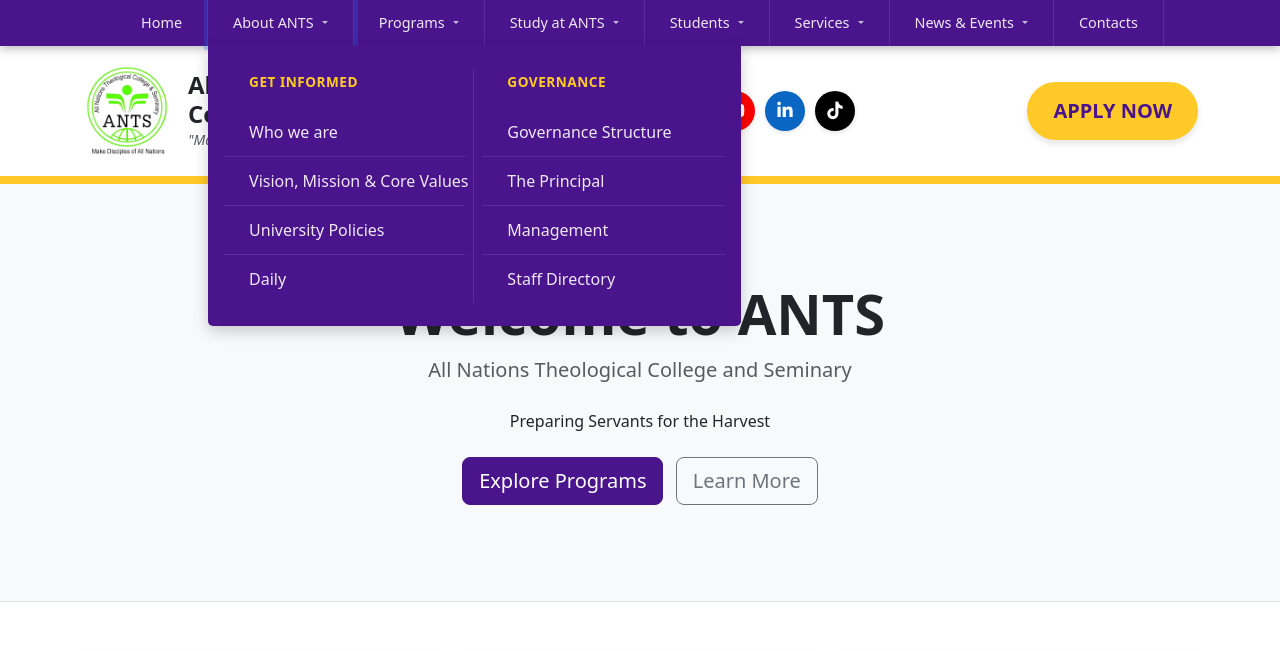
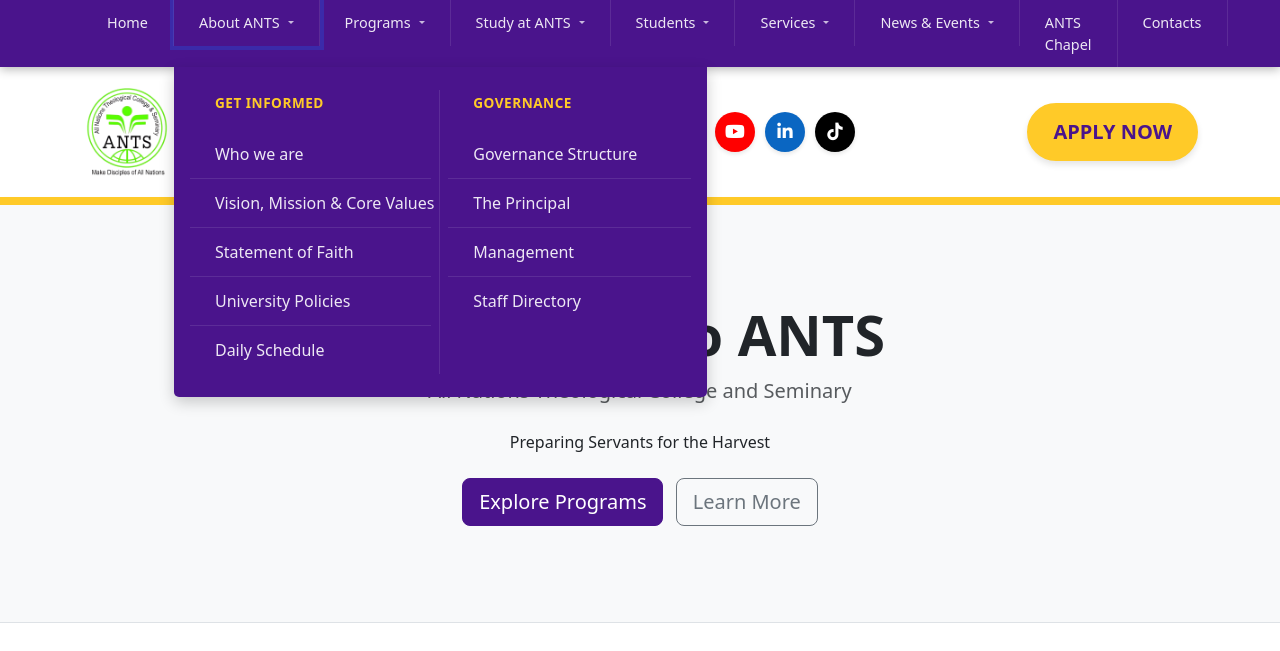
Before and after one commit to Makobi5/ANTS-Website, a Django app: page / in a window 1280 px wide, after a click on "About ANTS". Shown: the top 651 px of the page. Run offline with Django 5.2, Linux system fonts and the light colour scheme.

Commit message:
Improved on indentation and added missing important links in the header

```diff
--- a/templates/base.html
+++ b/templates/base.html
@@ -8,46 +8,54 @@
 
     <!-- Bootstrap 5 CSS -->
     <link href="https://cdn.jsdelivr.net/npm/bootstrap@5.3.0/dist/css/bootstrap.min.css" rel="stylesheet">
-    <!-- FontAwesome for Social Icons -->
-    <!-- FontAwesome 6.5.2 (Includes the new X logo) -->
+
+    <!-- FontAwesome 6.5.2 (For Icons) -->
     <link rel="stylesheet" href="https://cdnjs.cloudflare.com/ajax/libs/font-awesome/6.5.2/css/all.min.css">
+
     <!-- Custom CSS -->
     <link rel="stylesheet" href="{% static 'css/style.css' %}">
 </head>
+
 <body class="d-flex flex-column min-vh-100">
 
-    <!-- 1. Top Navigation Bar (Menu Only) -->
+    <!-- ============================================ -->
+    <!-- 1. TOP NAVIGATION BAR (Sticky Menu)          -->
+    <!-- ============================================ -->
     <nav class="navbar navbar-expand-lg top-navbar sticky-top">
         <div class="container">
-            <!-- Mobile Toggle Button -->
+
+            <!-- Mobile Toggle Button (Hamburger Menu) -->
             <button class="navbar-toggler mb-2" type="button" data-bs-toggle="collapse" data-bs-target="#navbarNav">
                 <span class="navbar-toggler-icon"></span>
             </button>
 
+            <!-- Menu Links Container -->
             <div class="collapse navbar-collapse" id="navbarNav">
-                <ul class="navbar-nav w-100 justify-content-center"> <!-- Center the menu -->
-                    <li class="nav-item"><a class="nav-link" href="{% url 'home' %}">Home</a></li>
-                    <!-- About ANTS Dropdown (Mega Menu Style) -->
+                <ul class="navbar-nav w-100 justify-content-center">
+
+                    <!-- === 1. HOME === -->
+                    <li class="nav-item">
+                        <a class="nav-link" href="{% url 'home' %}">Home</a>
+                    </li>
+
+                    <!-- === 2. ABOUT ANTS (Mega Menu / 2 Columns) === -->
                     <li class="nav-item dropdown">
                         <a class="nav-link dropdown-toggle" href="{% url 'about' %}" id="aboutDropdown" role="button" data-bs-toggle="dropdown" aria-expanded="false">
                             About ANTS
                         </a>
-
-                        <!-- Custom Width Dropdown -->
                         <ul class="dropdown-menu megamenu-custom" aria-labelledby="aboutDropdown">
                             <li>
                                 <div class="d-flex p-2">
-
-                                    <!-- Column 1: Get Informed -->
+                                    <!-- Left Col: Get Informed -->
                                     <div class="col-6 px-2 border-end border-white-50">
                                         <h6 class="dropdown-header-custom">GET INFORMED</h6>
                                         <a class="dropdown-item" href="#">Who we are</a>
                                         <a class="dropdown-item" href="#">Vision, Mission & Core Values</a>
+                                        <a class="dropdown-item" href="#">Statement of Faith</a>
                                         <a class="dropdown-item" href="#">University Policies</a>
-                                        <a class="dropdown-item" href="#">Daily</a>
+                                        <a class="dropdown-item" href="#">Daily Schedule</a>
                                     </div>
-
-                                    <!-- Column 2: Governance -->
+                                    <!-- Right Col: Governance -->
                                     <div class="col-6 px-2">
                                         <h6 class="dropdown-header-custom">GOVERNANCE</h6>
                                         <a class="dropdown-item" href="#">Governance Structure</a>
@@ -55,44 +63,38 @@
                                         <a class="dropdown-item" href="#">Management</a>
                                         <a class="dropdown-item" href="#">Staff Directory</a>
                                     </div>
-
                                 </div>
                             </li>
                         </ul>
                     </li>
 
-                        <!-- Programs Dropdown -->
+                    <!-- === 3. PROGRAMS (Standard Dropdown) === -->
                     <li class="nav-item dropdown">
-                            <!-- added 'dropdown-toggle' class for the arrow icon -->
                         <a class="nav-link dropdown-toggle" href="#" id="programsDropdown" role="button" data-bs-toggle="dropdown" aria-expanded="false">
                             Programs
                         </a>
                         <ul class="dropdown-menu" aria-labelledby="programsDropdown">
-                                <!-- Add your real links in the href="" later -->
-                                <li><a class="dropdown-item" href="#">Bachelor's</a></li>
-                                <li><a class="dropdown-item" href="#">Diplomas</a></li>
-                                <li><a class="dropdown-item" href="#">Short courses</a></li>
+                            <li><a class="dropdown-item" href="#">Bachelor Programs</a></li>
+                            <li><a class="dropdown-item" href="#">Diploma Programs</a></li>
+                            <li><a class="dropdown-item" href="#">Certificate Programs</a></li>
+                            <li><a class="dropdown-item" href="#">Short Courses</a></li>
                         </ul>
                     </li>
 
-                    <!-- Study at ANTS Dropdown -->
+                    <!-- === 4. STUDY AT ANTS (Mega Menu / 2 Columns) === -->
                     <li class="nav-item dropdown">
                         <a class="nav-link dropdown-toggle" href="#" id="studyDropdown" role="button" data-bs-toggle="dropdown" aria-expanded="false">
                             Study at ANTS
                         </a>
-
-                        <!-- Mega Menu Structure -->
                         <ul class="dropdown-menu megamenu-custom" aria-labelledby="studyDropdown">
                             <li>
                                 <div class="d-flex p-2">
-
-                                    <!-- Column 1: Why ANTS? (From note #1) -->
+                                    <!-- Left Col: Discover -->
                                     <div class="col-6 px-2 border-end border-white-50">
                                         <h6 class="dropdown-header-custom">DISCOVER</h6>
                                         <a class="dropdown-item" href="#">Why Study at ANTS</a>
                                     </div>
-
-                                    <!-- Column 2: Admissions (From note #2) -->
+                                    <!-- Right Col: Admissions -->
                                     <div class="col-6 px-2">
                                         <h6 class="dropdown-header-custom">ADMISSIONS</h6>
                                         <a class="dropdown-item" href="#">Admission Requirements</a>
@@ -100,12 +102,12 @@
                                         <a class="dropdown-item" href="#">Apply Online</a>
                                         <a class="dropdown-item" href="#">Admission Lists</a>
                                     </div>
-
                                 </div>
                             </li>
                         </ul>
                     </li>
-                                        <!-- Students Dropdown -->
+
+                    <!-- === 5. STUDENTS (Standard Dropdown) === -->
                     <li class="nav-item dropdown">
                         <a class="nav-link dropdown-toggle" href="#" id="studentsDropdown" role="button" data-bs-toggle="dropdown" aria-expanded="false">
                             Students
@@ -118,18 +120,16 @@
                             <li><a class="dropdown-item" href="#">Fees Structure</a></li>
                         </ul>
                     </li>
-                                      <!-- Services Dropdown (Replaces 'Library') -->
+
+                    <!-- === 6. SERVICES (Mega Menu / 2 Columns) === -->
                     <li class="nav-item dropdown">
                         <a class="nav-link dropdown-toggle" href="#" id="servicesDropdown" role="button" data-bs-toggle="dropdown" aria-expanded="false">
                             Services
                         </a>
-
-                                            <!-- Mega Menu Structure -->
                         <ul class="dropdown-menu megamenu-custom" aria-labelledby="servicesDropdown">
                             <li>
                                 <div class="d-flex p-2">
-
-                                                        <!-- Column 1: University Services (From note #1) -->
+                                    <!-- Left Col: University Services -->
                                     <div class="col-6 px-2 border-end border-white-50">
                                         <h6 class="dropdown-header-custom">UNIVERSITY SERVICES</h6>
                                         <a class="dropdown-item" href="#">University Library</a>
@@ -138,8 +138,7 @@
                                         <a class="dropdown-item" href="#">Financial Services</a>
                                         <a class="dropdown-item" href="#">Health Services</a>
                                     </div>
-
-                                                        <!-- Column 2: Key Offices (From note #2) -->
+                                    <!-- Right Col: Key Offices -->
                                     <div class="col-6 px-2">
                                         <h6 class="dropdown-header-custom">KEY OFFICES</h6>
                                         <a class="dropdown-item" href="#">The Principal</a>
@@ -148,12 +147,12 @@
                                         <a class="dropdown-item" href="#">Human Resource</a>
                                         <a class="dropdown-item" href="#">Dean of Students</a>
                                     </div>
-
                                 </div>
                             </li>
                         </ul>
                     </li>
-                                        <!-- News & Events Dropdown -->
+
+                    <!-- === 7. NEWS & EVENTS (Standard Dropdown) === -->
                     <li class="nav-item dropdown">
                         <a class="nav-link dropdown-toggle" href="#" id="newsDropdown" role="button" data-bs-toggle="dropdown" aria-expanded="false">
                             News & Events
@@ -163,18 +162,29 @@
                             <li><a class="dropdown-item" href="#">ANTS Gallery</a></li>
                         </ul>
                     </li>
-                                        <li class="nav-item"><a class="nav-link" href="#">Contacts</a></li>
-                                    </ul>
-                                </div>
-                            </div>
+
+                    <!-- === 8. OTHER LINKS === -->
+                    <li class="nav-item">
+                        <a class="nav-link" href="#">ANTS Chapel</a>
+                    </li>
+                    <li class="nav-item">
+                        <a class="nav-link" href="#">Contacts</a>
+                    </li>
+
+                </ul> <!-- End Navbar Nav -->
+            </div> <!-- End Collapse -->
+        </div> <!-- End Container -->
     </nav>
 
-<!-- 2. Brand Header (Logo - Socials - Apply) -->
+
+    <!-- ============================================ -->
+    <!-- 2. BRAND HEADER (Logo, Socials, Apply Button)-->
+    <!-- ============================================ -->
     <header class="brand-header">
         <div class="container">
             <div class="row align-items-center">
 
-                <!-- Column 1: Logo & Name (Left) -->
+                <!-- Left: Logo & Name -->
                 <div class="col-lg-5 col-md-12 text-center text-lg-start mb-3 mb-lg-0">
                     <div class="d-flex align-items-center justify-content-center justify-content-lg-start">
                         <a href="{% url 'home' %}">
@@ -191,7 +201,7 @@
                     </div>
                 </div>
 
-                <!-- Column 2: Social Media Icons (Center) -->
+                <!-- Center: Social Media Icons -->
                 <div class="col-lg-4 col-md-6 text-center mb-3 mb-lg-0">
                     <div class="social-header-icons">
                         <a href="https://www.facebook.com/ants.uganda" class="social-icon-circle bg-facebook" title="Facebook">
@@ -212,7 +222,7 @@
                     </div>
                 </div>
 
-                <!-- Column 3: Apply Button (Right) -->
+                <!-- Right: Apply Button -->
                 <div class="col-lg-3 col-md-6 text-center text-lg-end">
                     <a href="#" class="btn btn-apply-custom btn-lg px-4">Apply Now</a>
                 </div>
@@ -221,36 +231,46 @@
         </div>
     </header>
 
-    <!-- 3. Decorative Separator Line -->
+
+    <!-- ============================================ -->
+    <!-- 3. DECORATIVE SEPARATOR LINE                 -->
+    <!-- ============================================ -->
     <div class="brand-separator"></div>
 
-    <!-- Main Content -->
+
+    <!-- ============================================ -->
+    <!-- 4. MAIN CONTENT BLOCK                        -->
+    <!-- ============================================ -->
     <main class="flex-grow-1">
         {% block content %}
         {% endblock %}
     </main>
 
-    <!-- Footer (Styled like Victoria University) -->
+
+    <!-- ============================================ -->
+    <!-- 5. FOOTER                                    -->
+    <!-- ============================================ -->
     <footer>
         <div class="container">
             <div class="row">
-                <!-- Column 1: Address & About -->
+
+                <!-- Footer Col 1: Address & About -->
                 <div class="col-md-4 mb-4">
                     <h5 class="fw-bold text-uppercase mb-3">All Nations Theological College and Seminary</h5>
                     <p class="small">
                         <strong>Our Address:</strong><br>
                         P.O. Box 84, Kisubi, Uganda<br>
                         Bwerenga Kawuku, 5km off Entebbe Road<br>
-
                     </p>
                     <p class="small mt-3">
                         Training leaders for the nations. Developing spiritual maturity and academic excellence since 1990.
                     </p>
                 </div>
 
-                <!-- Column 2: Contact Info -->
+                <!-- Footer Col 2: Contact Info -->
                 <div class="col-md-4 mb-4">
                     <h5 class="fw-bold text-uppercase mb-3">Contact Us</h5>
+
                     <p class="small mb-1">Send us an email at:</p>
                     <a href="mailto:info@ants.ac.ug" class="fw-bold">info@ants.ac.ug</a><br>
 
@@ -262,24 +282,26 @@
                     </div>
                 </div>
 
-                <!-- Column 3: Socials & Logo -->
+                <!-- Footer Col 3: Socials & Branding -->
                 <div class="col-md-4 mb-4 text-md-end text-start">
                     <div class="mb-3 social-icons">
                         <a href="#" class="me-2"><i class="fab fa-facebook fa-lg"></i></a>
-                        <a href="#" class="me-2"><i class="fa-brands fa-x-twitter"></i></i></a>
-                        <a href="#" class="me-2"><i class="fab fa-linkedin-in"></i></i></a>
-                        <a href="#" class="me-2"><i class="fab fa-youtube"></i></i></a>
+                        <a href="#" class="me-2"><i class="fa-brands fa-x-twitter"></i></a>
+                        <a href="#" class="me-2"><i class="fab fa-linkedin-in"></i></a>
+                        <a href="#" class="me-2"><i class="fab fa-youtube"></i></a>
                         <i class="fab fa-tiktok"></i>
                     </div>
 
                     <div class="mt-4">
-                        {% comment %} <img src="{% static 'img/logo.png' %}" alt="ANTS Logo" width="80" class="mb-2"> {% endcomment %}
+                        <!-- Logo Placeholder -->
+                        <!-- <img src="{% static 'img/logo.png' %}" alt="ANTS Logo" width="80" class="mb-2"> -->
                         <h6 class="text-uppercase fw-bold text-warning">All Nations Theological College & Seminary</h6>
                         <p class="small fst-italic">"From Learning to Ministry"</p>
                     </div>
                 </div>
             </div>
 
+            <!-- Copyright Bar -->
             <div class="text-center border-top border-secondary pt-3 mt-3 small text-white-50">
                 &copy; 2026 All Nations Theological College and Seminary.
             </div>
```
Lines whose indentation alone changed are shown as unchanged.
